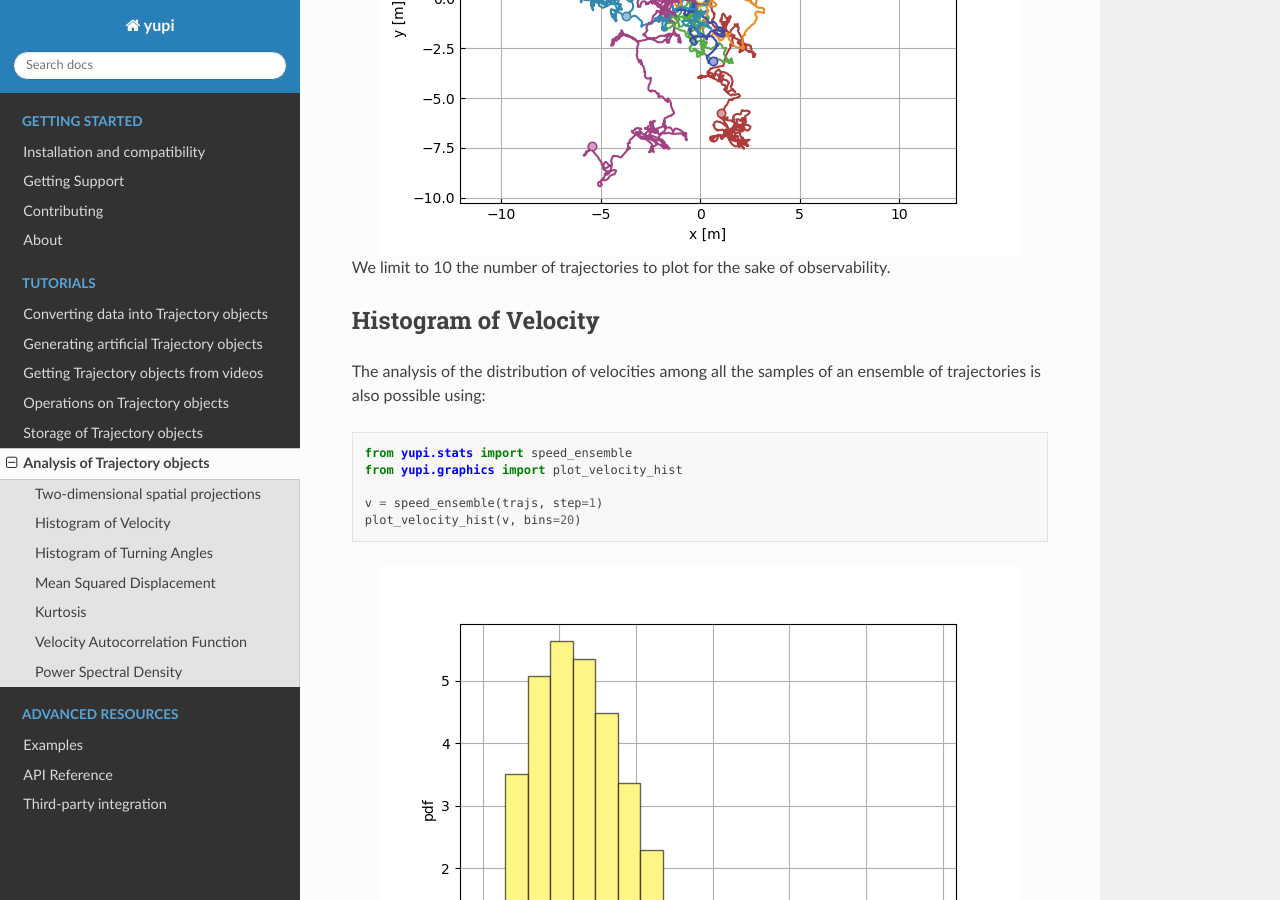
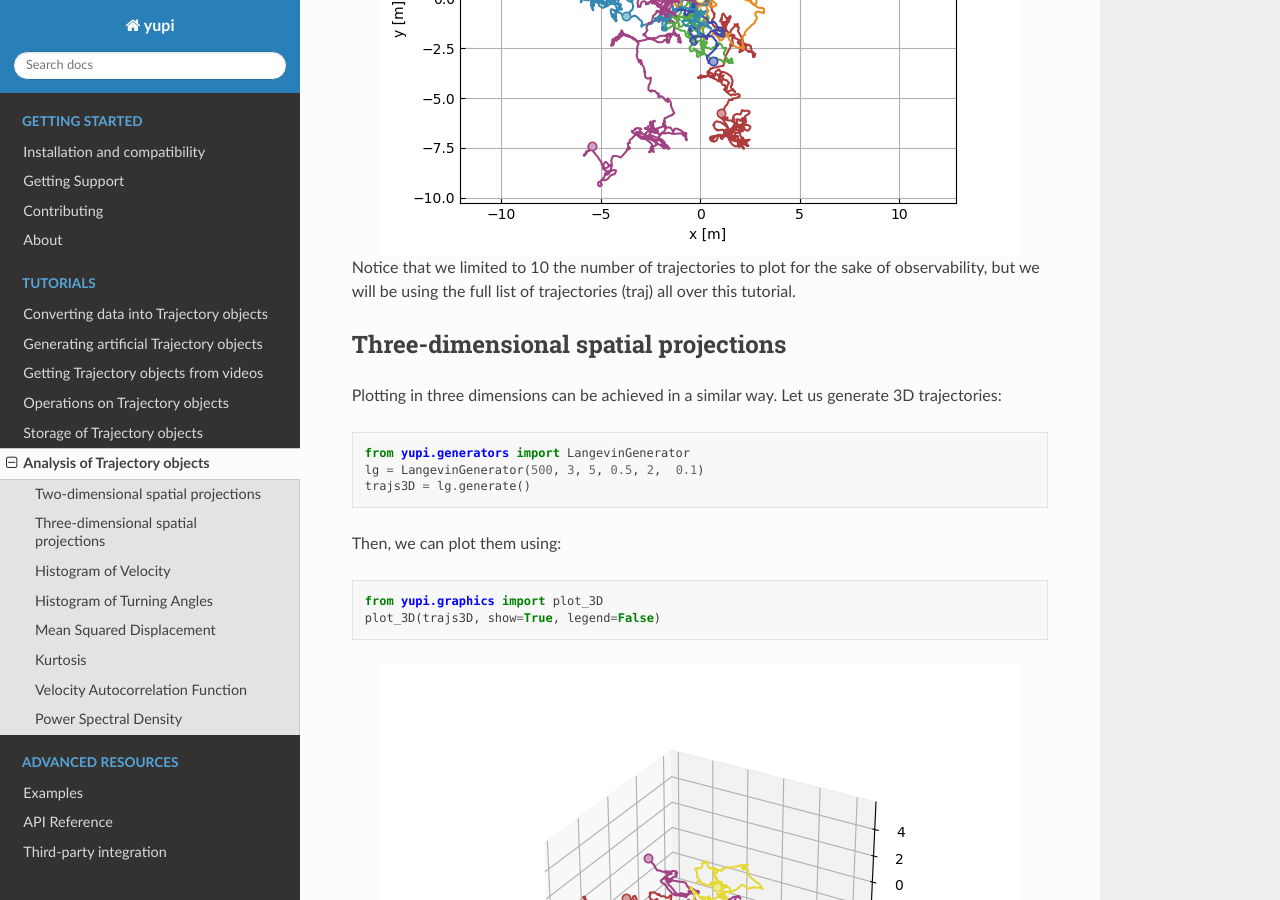
Before and after one commit to yupidevs/yupi, a Sphinx documentation site: the page built from docs/source/tutorials/analyzing.rst, in a window 1280 px wide and 900 px high, scrolled down 795 px. Built offline with Sphinx 7.4.7 and the Read the Docs theme 2.0.0, drawn with Linux system fonts in a browser that asks for light colours.

Commit message:
Add plot_3D tutorial

```diff
--- a/docs/source/tutorials/analyzing.rst
+++ b/docs/source/tutorials/analyzing.rst
@@ -33,7 +33,33 @@ from a generator, you can  plot them with:
    :alt: Distribution in submodules
    :align: center
 
-We limit to 10 the number of trajectories to plot for the sake of observability.
+Notice that we limited to 10 the number of trajectories to plot for the sake of observability,
+but we will be using the full list of trajectories (traj) all over this tutorial.
+
+
+Three-dimensional spatial projections
+=====================================
+
+Plotting in three dimensions can be achieved in a similar way. Let us generate 3D trajectories:
+
+.. code-block:: python
+
+    from yupi.generators import LangevinGenerator
+    lg = LangevinGenerator(500, 3, 5, 0.5, 2,  0.1)
+    trajs3D = lg.generate()
+
+
+Then, we can plot them using:
+
+.. code-block:: python
+
+    from yupi.graphics import plot_3D
+    plot_3D(trajs3D, show=True, legend=False)
+
+
+.. figure:: /images/tutorial011.png
+   :alt: Distribution in submodules
+   :align: center
 
 
 Histogram of Velocity
```
Also changed, not shown: docs/source/images/tutorial011.png (added).
